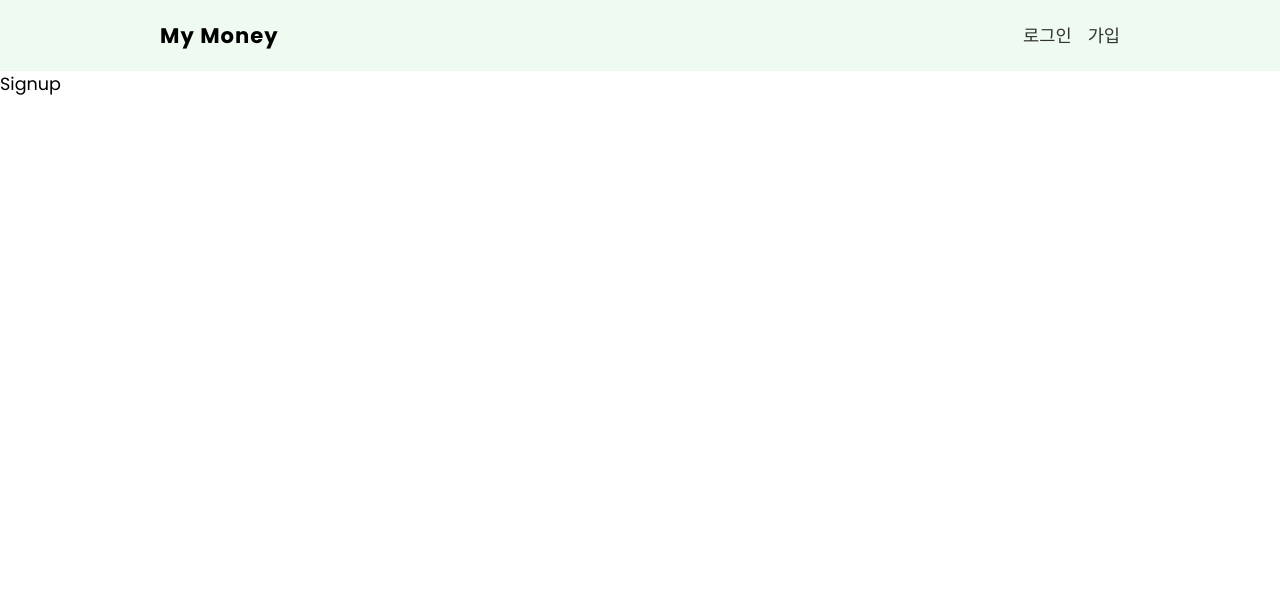
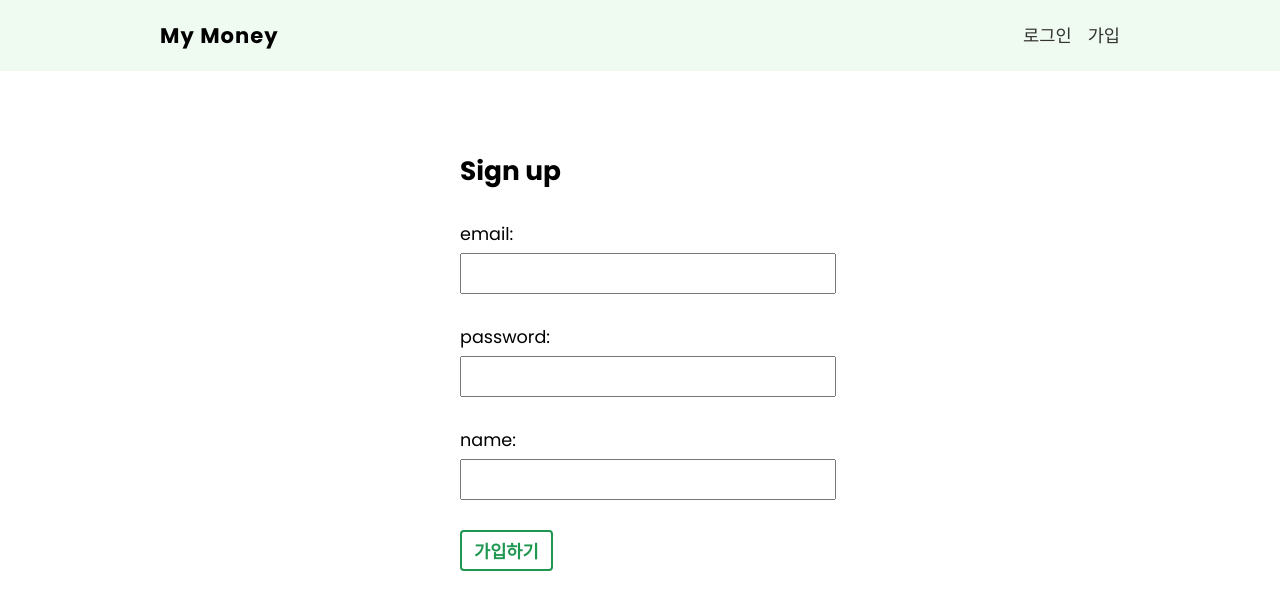
Before and after one commit to KaengEE/React-my-money, a React (Vite) app: page /signup in a window 1280 px wide. Shown: the top 610 px of the page. Built offline with nearby package versions, Linux system fonts and the light colour scheme.

Commit message:
가입페이지 추가

```diff
--- a/src/pages/signup/Signup.jsx
+++ b/src/pages/signup/Signup.jsx
@@ -1,5 +1,47 @@
+import { useState } from "react";
 import styles from "./Signup.module.css";
 
 export default function Signup() {
-  return <div>Signup</div>;
+  const [email, setEmail] = useState("");
+  const [password, setPassword] = useState("");
+  const [name, setName] = useState("");
+
+  const handleSubmit = (e) => {
+    e.preventDefault();
+    console.log(email, password, name);
+  };
+
+  return (
+    <form onSubmit={handleSubmit} className={styles["signup-form"]}>
+      <h2>Sign up</h2>
+      <label>
+        {/* 이메일 */}
+        <span>email:</span>
+        <input
+          type="email"
+          onChange={(e) => setEmail(e.target.value)}
+          value={email}
+        />
+      </label>
+      <label>
+        {/* 패스워드 */}
+        <span>password:</span>
+        <input
+          type="password"
+          onChange={(e) => setPassword(e.target.value)}
+          value={password}
+        />
+      </label>
+      <label>
+        {/* 이름 */}
+        <span>name:</span>
+        <input
+          type="text"
+          onChange={(e) => setName(e.target.value)}
+          value={name}
+        />
+      </label>
+      <button className="btn">가입하기</button>
+    </form>
+  );
 }
--- a/src/pages/signup/Signup.module.css
+++ b/src/pages/signup/Signup.module.css
@@ -0,0 +1,19 @@
+.signup-form {
+  max-width: 360px;
+  margin: 60px auto;
+  padding: 20px;
+}
+.signup-form label {
+  display: block;
+  margin: 30px auto;
+}
+.signup-form span {
+  display: block;
+  margin-bottom: 6px;
+}
+.signup-form input {
+  padding: 8px 6px;
+  font-size: 1em;
+  color: #777;
+  width: 100%;
+}
```
